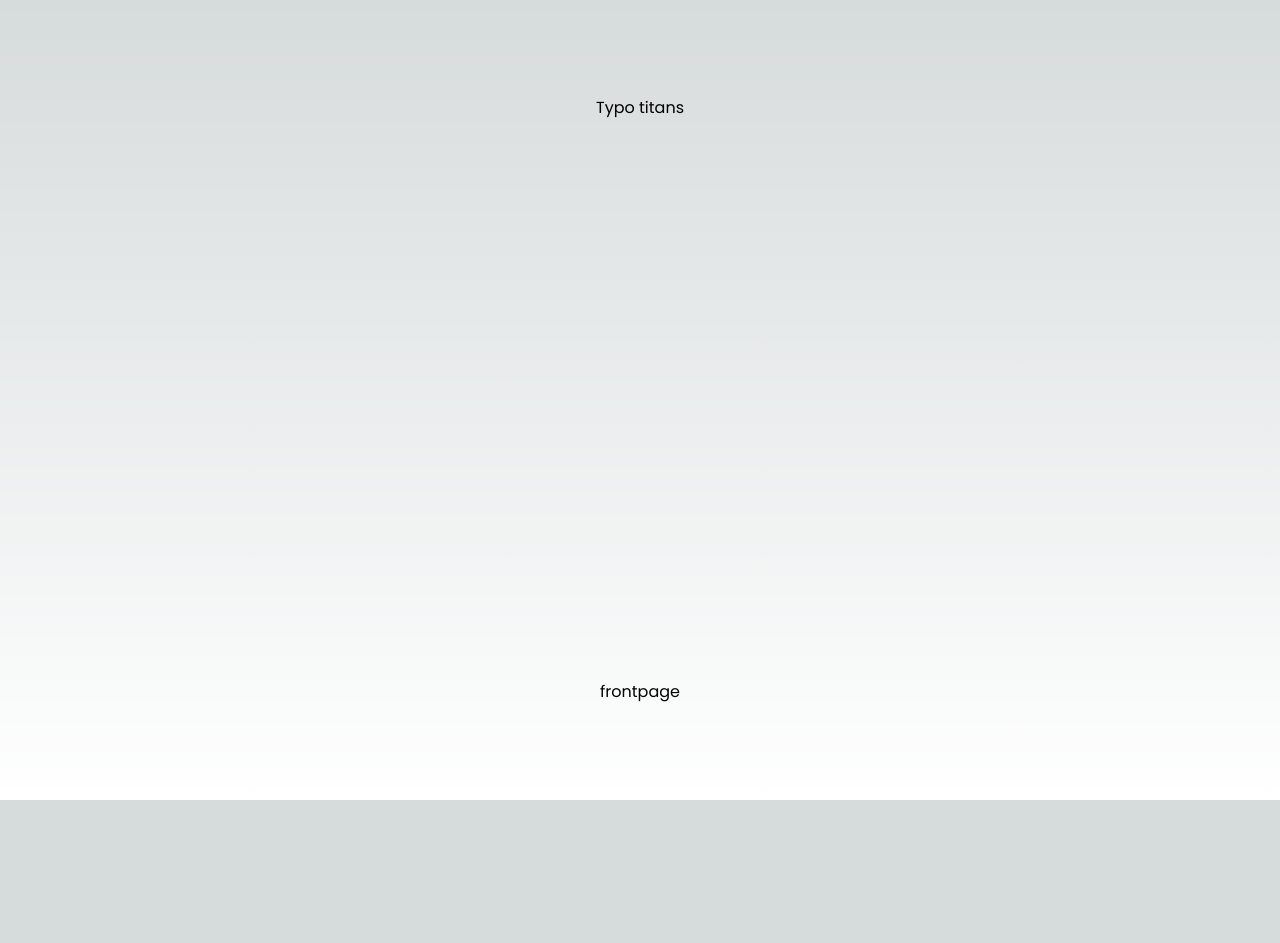
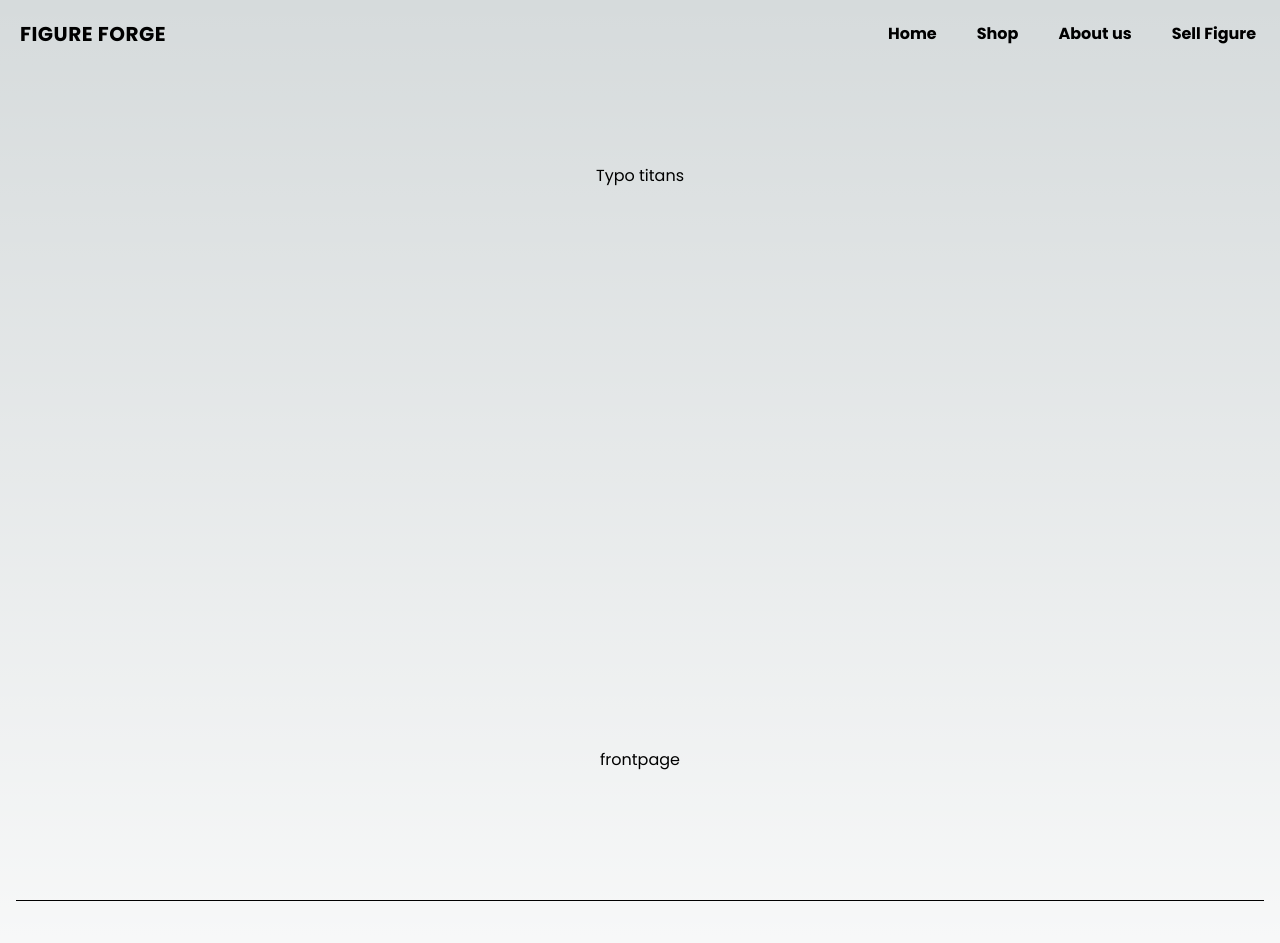
Before and after one commit to SunRise-11/figure-forge-shop, a Next.js app in the folder frontend/: page / in a window 1280 px wide. Shown: the top 943 px of the page. Before the commit the page ends 800 px from the top, so only its background shows below. Built offline with nearby package versions, Linux system fonts and the light colour scheme.

Commit message:
add navbar and footer to layout

```diff
--- a/frontend/src/app/layout.tsx
+++ b/frontend/src/app/layout.tsx
@@ -1,6 +1,8 @@
 import type { Metadata } from "next";
 import { Poppins } from "next/font/google";
 import "./globals.css";
+import { Navbar } from "./components/public/Navbar";
+import Footer from "./components/public/Footer";
 
 const poppins = Poppins({
   weight: ["400", "700"],
@@ -19,7 +21,11 @@ export default function RootLayout({
 }) {
   return (
     <html lang="en">
-      <body className={poppins.className}>{children}</body>
+      <body className={poppins.className}>
+        <Navbar />
+        {children}
+        <Footer />
+      </body>
     </html>
   );
 }
```
